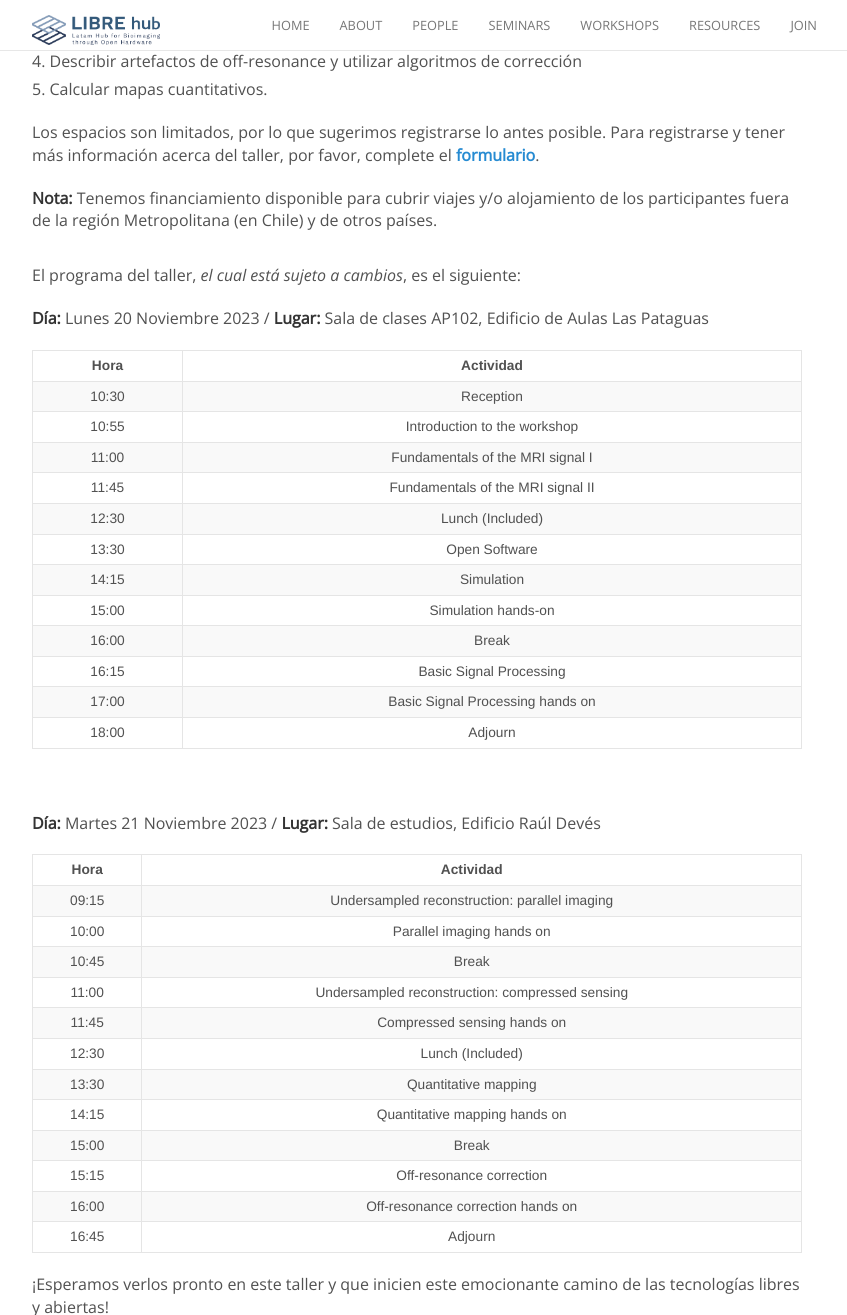
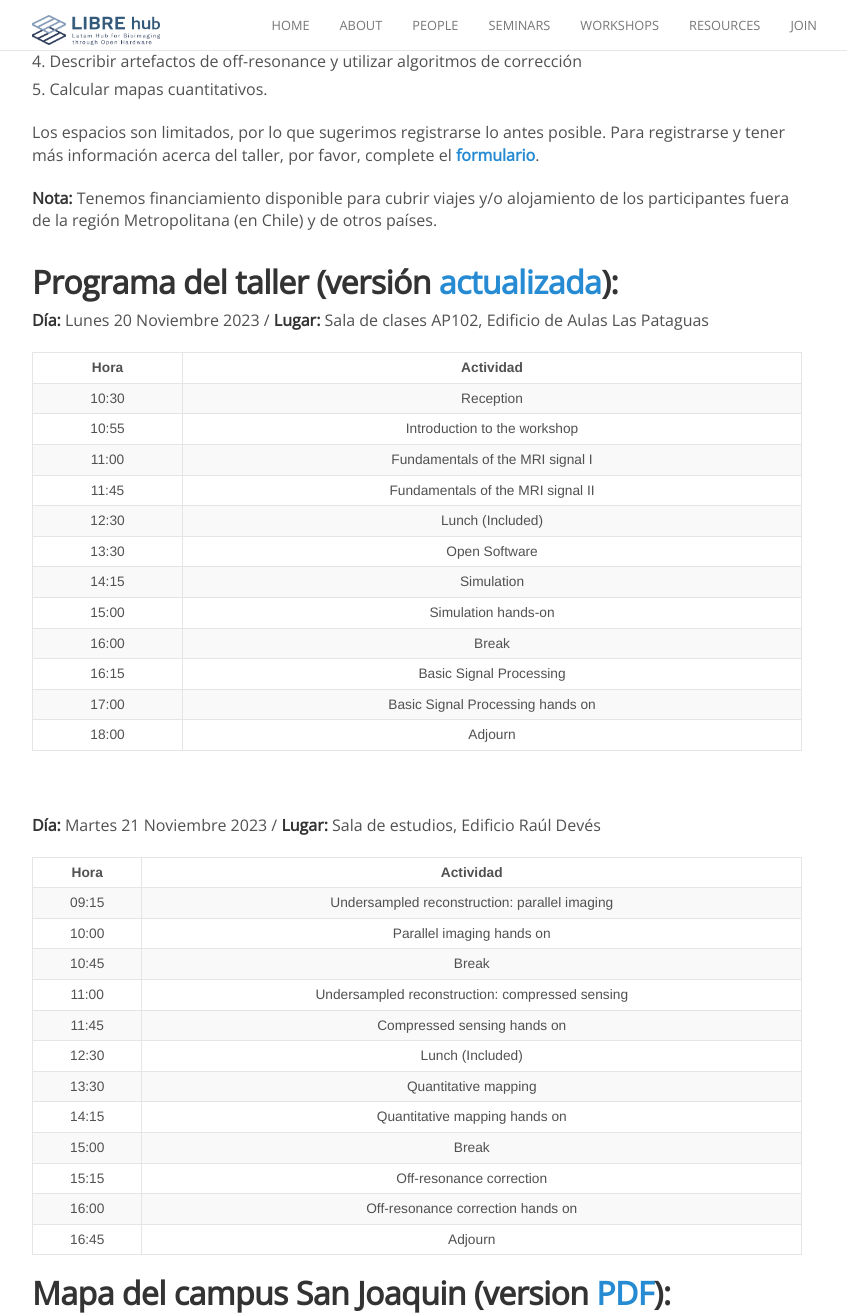
Before and after one commit to LIBREhub/LIBREhub.github.io, a Jekyll site: the page built from _posts/2023-08-01-mri-data-ws.md, in a window 1280 px wide and 1400 px high, scrolled down 401 px, cut to the strip 0-1315 px from the top of the window. Shown: the whole strip, without its empty margins (223-1070 px from the left). Built offline with Jekyll 4.4.1, drawn with Linux system fonts in a browser that asks for light colours; nearby versions of some CDN libraries.

Commit message:
Update MRI workshop post

```diff
--- a/_layouts/default.html
+++ b/_layouts/default.html
@@ -124,6 +124,12 @@
                    zoom: 16,
                    layers: [tiles, sems]
                    });
+
+       const mri = L.mri('mriw', {
+                   center: [-33.4985, -70.6104],
+                   zoom: 16,
+                   layers: [tiles, sems]
+                   });
     </script>
 
 </body>
--- a/_posts/2023-08-01-mri-data-ws.md
+++ b/_posts/2023-08-01-mri-data-ws.md
@@ -28,7 +28,7 @@
 
 <span style="display: block; margin-bottom: 2em"></span>
 
-El programa del taller, *el cual está sujeto a cambios*, es el siguiente:
+## Programa del taller (versión [actualizada](https://librehub.github.io/MRI-processing-2023/dev/)):
 
 **Día:** Lunes 20 Noviembre 2023 / **Lugar:** Sala de clases AP102, Edificio de Aulas Las Pataguas
 
@@ -66,6 +66,11 @@
 |16:00  |Off-resonance correction hands on               |
 |16:45  |Adjourn                                         |
 
+## Mapa del campus San Joaquin (version [PDF](https://vidauniversitaria.uc.cl/395-mapa-campussj-2022/file)):
+
+<div id="mriw" style="width: 600px; height: 400px;"></div>
+
+<br>
 
 ¡Esperamos verlos pronto en este taller y que inicien este emocionante camino de las tecnologías libres y abiertas!
 
```
